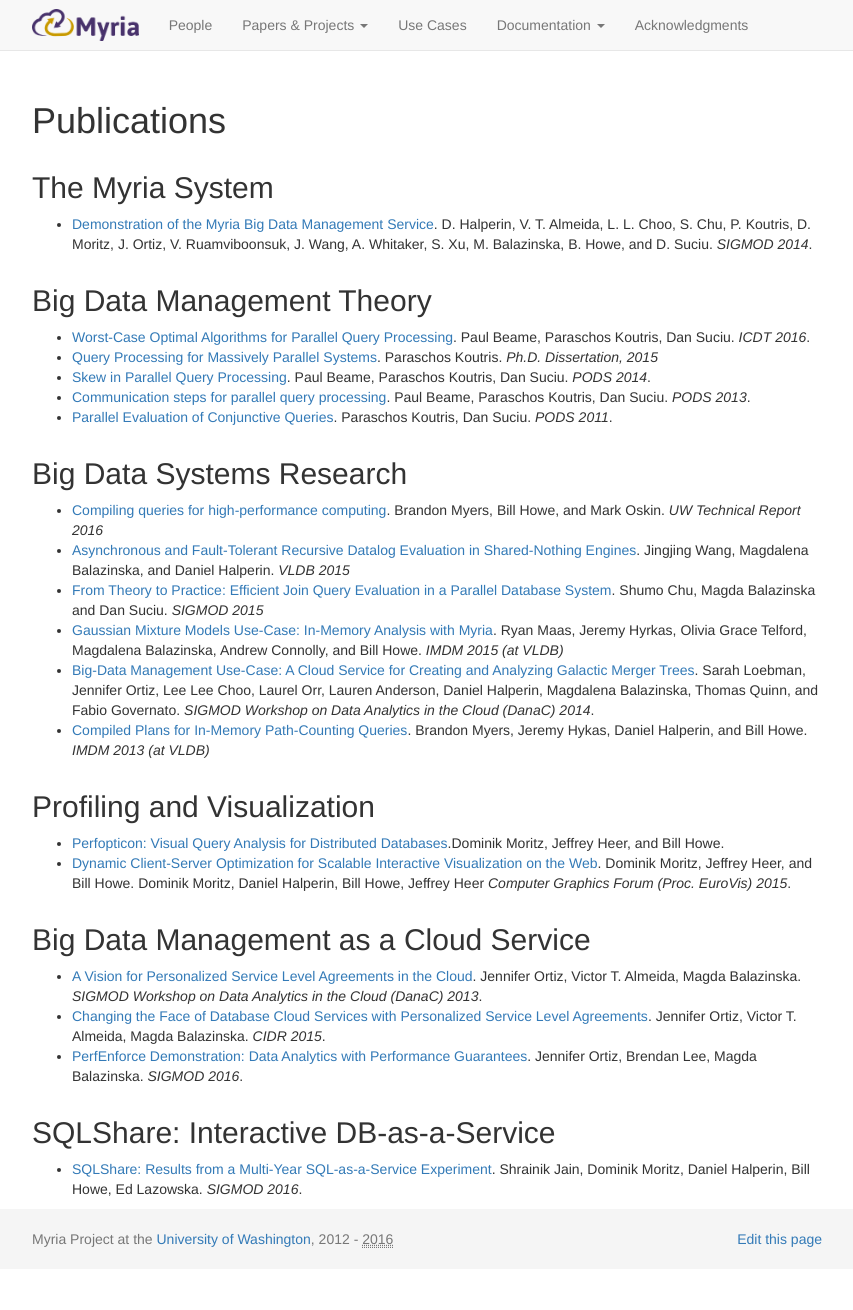
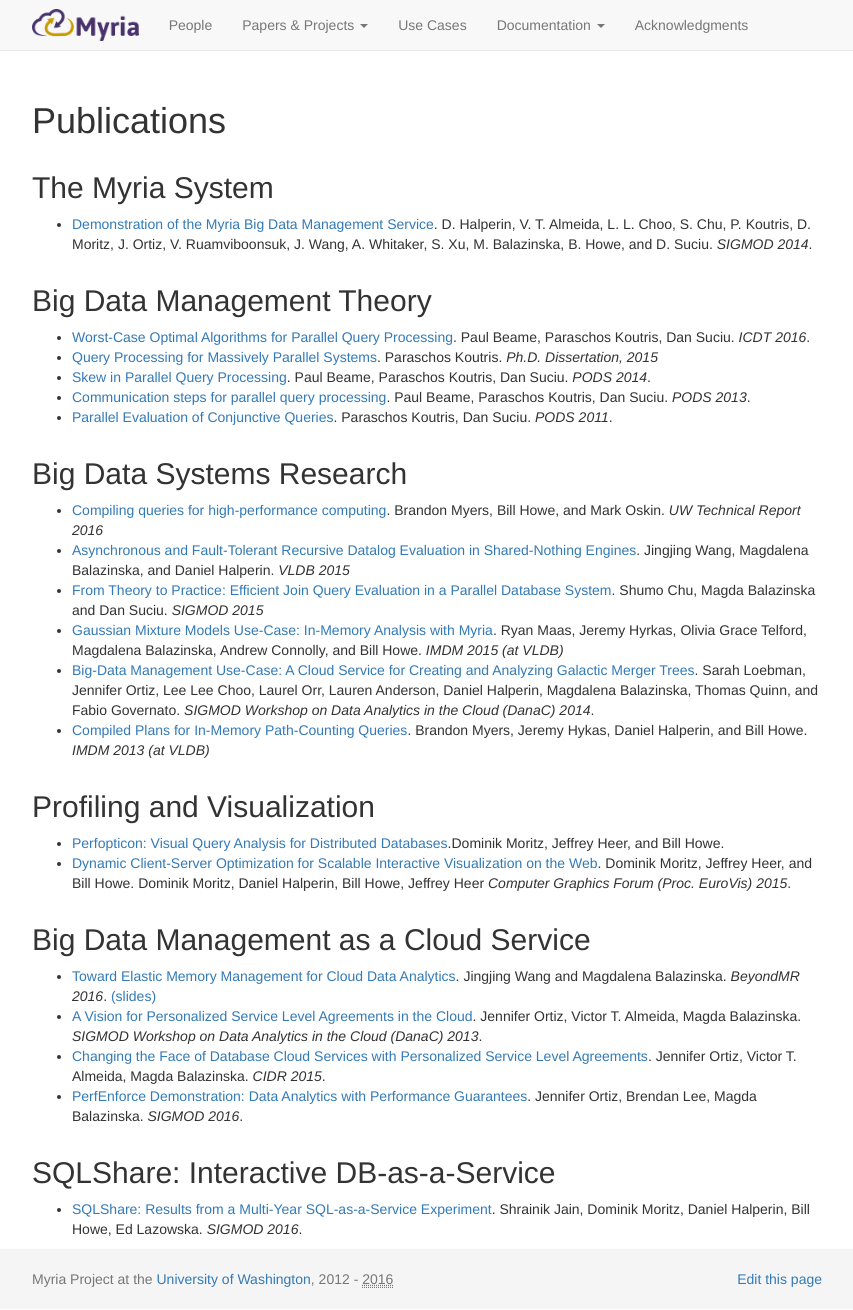
Before and after one commit to uwescience/myria-website, a Jekyll site: the page built from projects/publicationsList.md, in a window 1280 px wide. Shown: the whole page, without its empty margins (213-1066 px from the left). Built offline with Jekyll 4.4.1, drawn with Linux system fonts in a browser that asks for light colours; nearby versions of some CDN libraries; Markdown is read by kramdown in place of the engine named in the settings; before the commit the page ends 1270 px from its top, so only the background shows below that.

Commit message:
Update publicationsList.md

```diff
--- a/projects/publicationsList.md
+++ b/projects/publicationsList.md
@@ -34,6 +34,7 @@
 
 ##Big Data Management as a Cloud Service
 
+* [Toward Elastic Memory Management for Cloud Data Analytics](https://homes.cs.washington.edu/~jwang/publications/elastic-memory.pdf). Jingjing Wang and Magdalena Balazinska. *BeyondMR 2016*.  [(slides)](https://homes.cs.washington.edu/~jwang/publications/elastic-memory-beyondmr2016-slides.pdf)
 * [A Vision for Personalized Service Level Agreements in the Cloud](../publications/Ortiz_PSLA_2013.pdf). Jennifer Ortiz, Victor T. Almeida, Magda Balazinska. *SIGMOD Workshop on Data Analytics in the Cloud (DanaC) 2013*.
 * [Changing the Face of Database Cloud Services with Personalized Service Level Agreements](../publications/Ortiz_PSLA_CIDR_2015.pdf). Jennifer Ortiz, Victor T. Almeida, Magda Balazinska. *CIDR 2015*.
 * [PerfEnforce Demonstration: Data Analytics with Performance Guarantees](../publications/Ortiz-perfenforceDemo-sigmod16.pdf). Jennifer Ortiz, Brendan Lee, Magda Balazinska. *SIGMOD 2016*.
```
